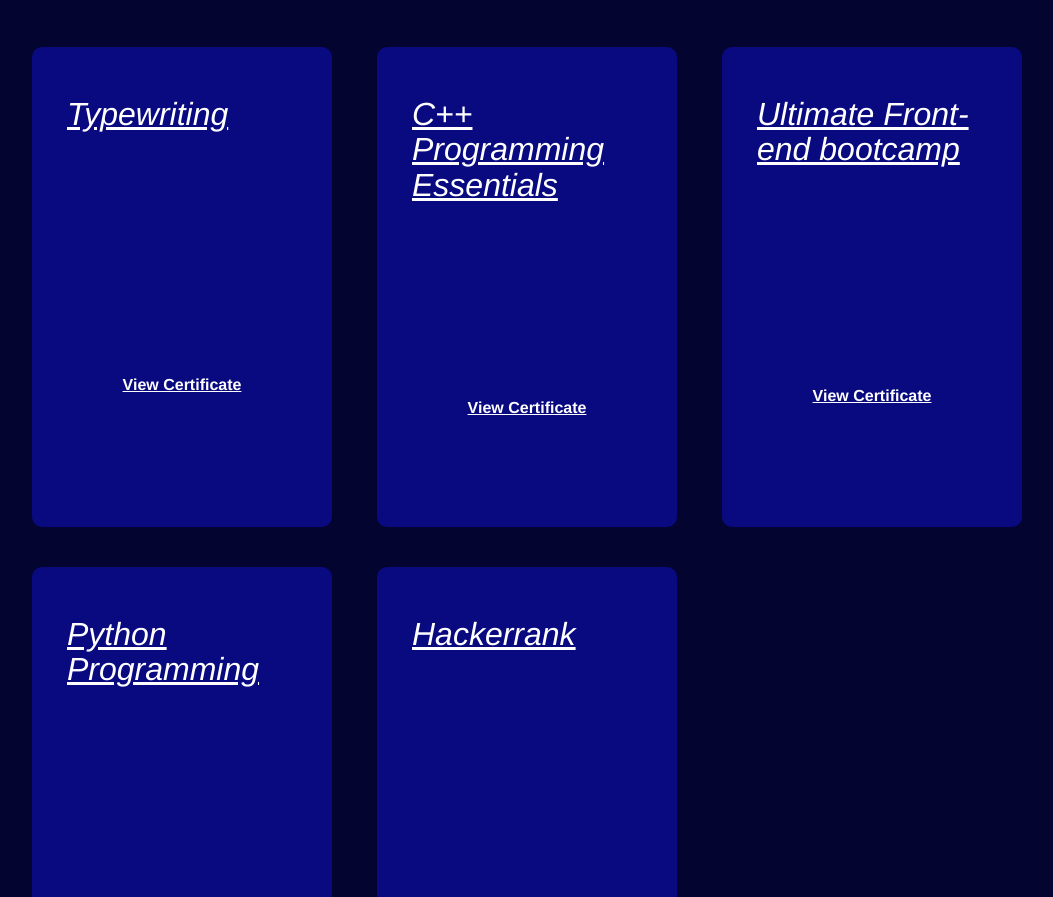
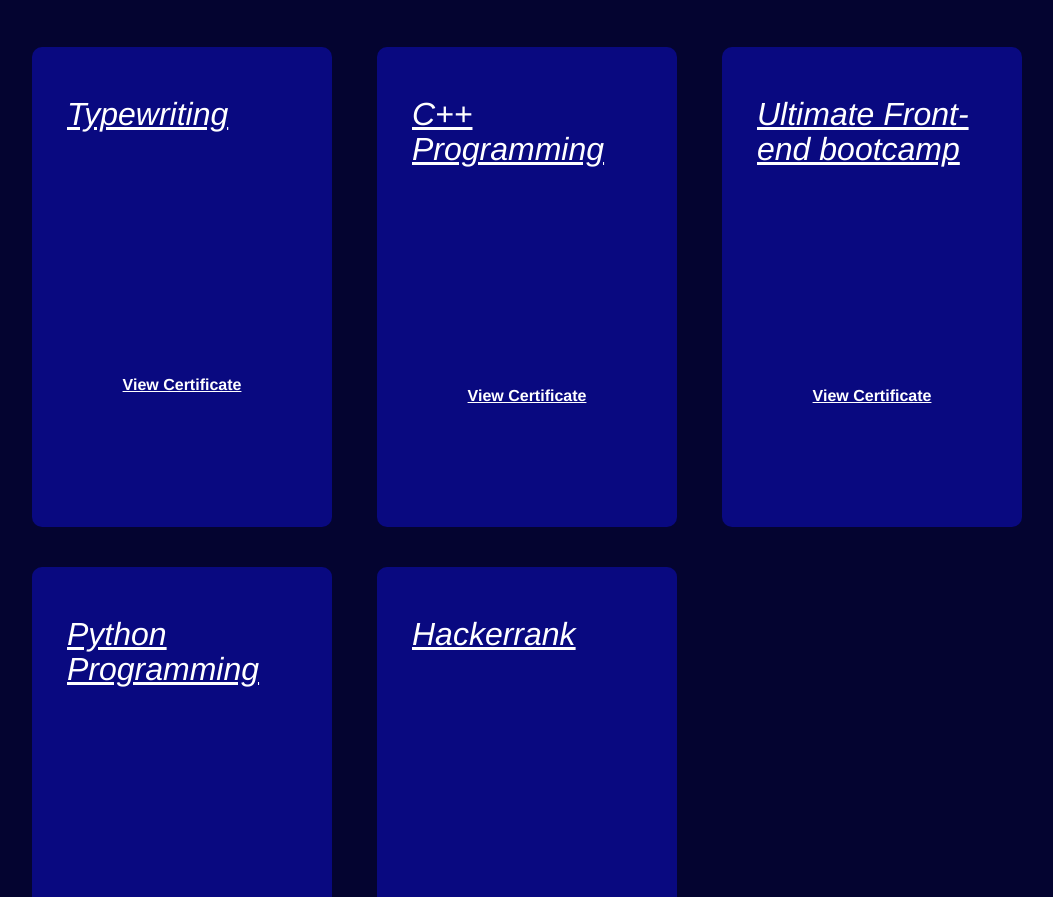
Before and after one commit to VasanthRaam/Portfolio, a plain HTML site: page index.html in a window 1280 px wide. Shown: the part 2223-3120 px from the top of the page, without its empty margins (53-1106 px from the left). Drawn offline with nearby package versions, Linux system fonts and the light colour scheme.

Commit message:
Update index.html

```diff
--- a/index.html
+++ b/index.html
@@ -361,7 +361,7 @@
                 <a href="https://drive.google.com/drive/u/0/folders/1GVw05Hea9Bq2AwtMl0cQuhZsHC2QibnD">View Certificate</a>
             </div>
             <div class="col-lg-3" id="c2">
-                <h4>C++ Programming Essentials</h4>
+                <h4>C++ Programming </h4>
                 <p id="cpp">I mastered all the basics of c++ and applying this knowledge in solving DSA Problems in Leetcode</p>
                 <br><br>
                 <a href="c++ cert.pdf">View Certificate</a>
```
